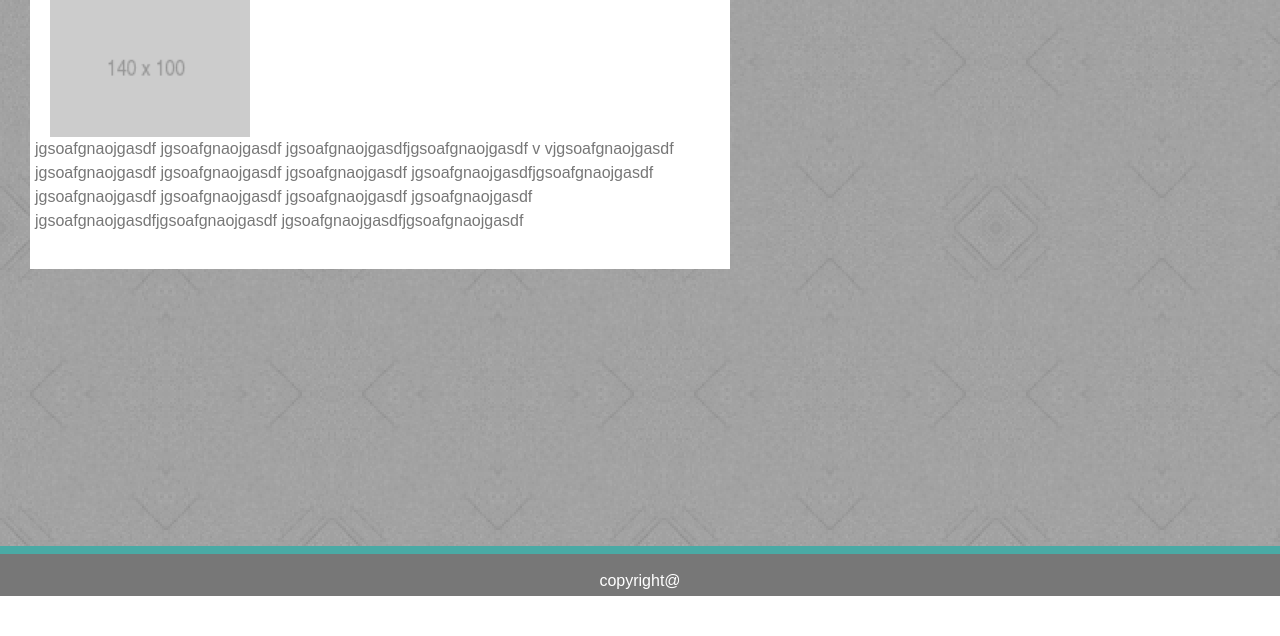
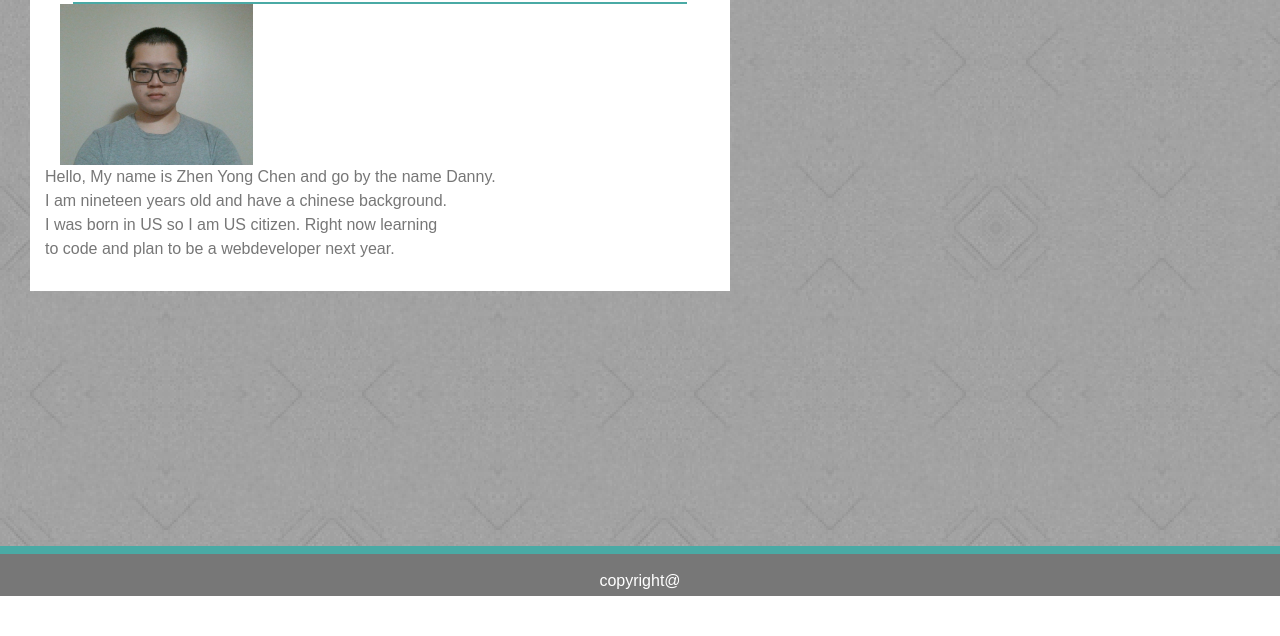
Before and after one commit to Chen3337/chen3337.github.io, a plain HTML site: page homework2/index.html in a window 1280 px wide. Shown: the part 164-800 px from the top of the page. Drawn offline with nearby package versions, Linux system fonts and the light colour scheme.

Commit message:
index html page finished

```diff
--- a/homework2/assets/css/style.css
+++ b/homework2/assets/css/style.css
@@ -46,7 +46,7 @@ h1{
     background-color: #ffffff;
     width: 700px;
     float: left;
-    padding: 20px;
+    padding: 30px;
     margin: 10px;
 }
 /* this is the title in the content */
--- a/homework2/index.html
+++ b/homework2/index.html
@@ -7,9 +7,9 @@
     </head>
     <body>
         <nav >
-                <div id="nametag">
-                        <h1>Zhen Yong Chen</h1>
-                    </div>
+            <div id="nametag">
+                <h1>Zhen Yong Chen</h1>
+            </div>
             <div class="links">
                 <p><a href="index.html">about me  |</a>
                 <a href="portfolio.html">portfolio  |</a>
@@ -27,10 +27,15 @@
                 </div>
                 <div class="row">
                     <div class="col-md-4">
-                    <img src="assets/image/140x100placeholder.png" alt="placeholder">
+                    <img src="assets/image/picofme.jpg" alt="placeholder">
                     </div>
                     <div class="col-md8">
-                        <p>jgsoafgnaojgasdf jgsoafgnaojgasdf jgsoafgnaojgasdfjgsoafgnaojgasdf v vjgsoafgnaojgasdf jgsoafgnaojgasdf jgsoafgnaojgasdf jgsoafgnaojgasdf jgsoafgnaojgasdfjgsoafgnaojgasdf jgsoafgnaojgasdf jgsoafgnaojgasdf jgsoafgnaojgasdf jgsoafgnaojgasdf jgsoafgnaojgasdfjgsoafgnaojgasdf jgsoafgnaojgasdfjgsoafgnaojgasdf </p>
+
+                            Hello, My name is Zhen Yong Chen and go by the name Danny.
+                        <br> I am nineteen years old and have a chinese background.
+                        <br>I was born in US so I am US citizen. Right now learning
+                        <br>to code and plan to be a webdeveloper next year.
+
                     </div>
                 </div>
             </div>
```
